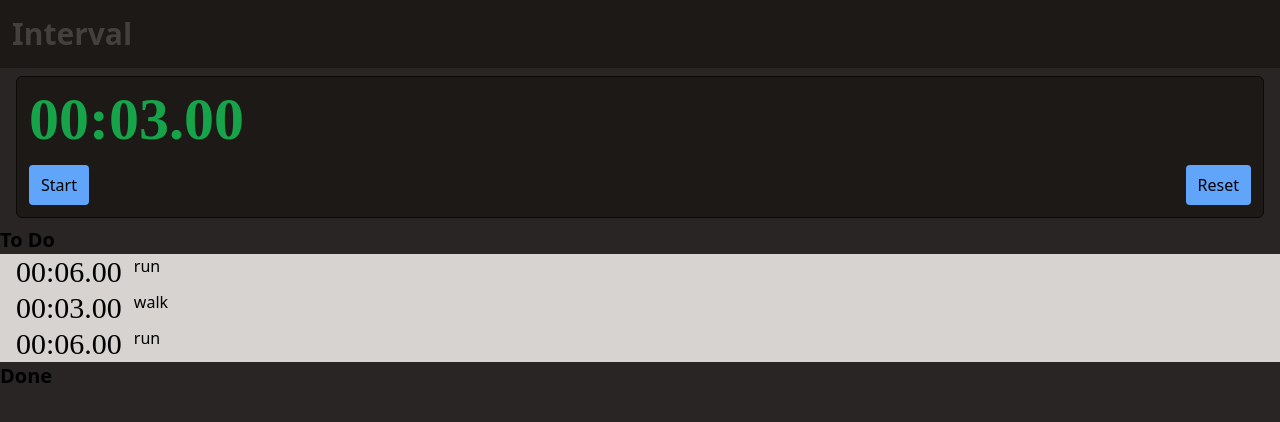
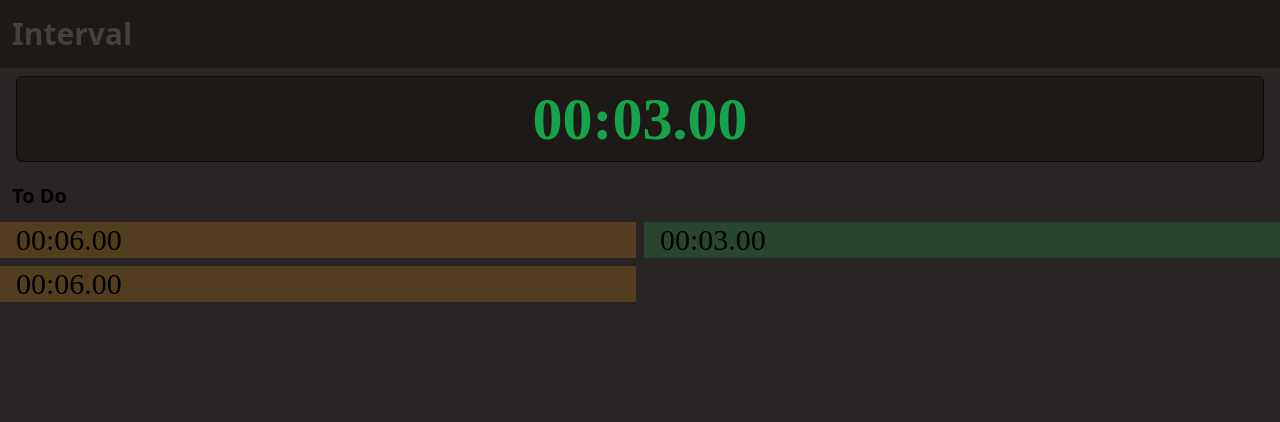
Before and after one commit to rogierborst/interval, a Nuxt app: page / in a window 1280 px wide. Shown: the top 422 px of the page. Built offline with nearby package versions, Linux system fonts and the light colour scheme.

Commit message:
tap counter to toggle, dbl tap to reset + reset all intervals

```diff
--- a/app/app.vue
+++ b/app/app.vue
@@ -4,11 +4,11 @@ import { useIntervalsStore } from '~/useIntervalsStore.js';
 
 const intervalsStore = useIntervalsStore();
 const {
-    intervals,
+    upcomingIntervals,
     finishedIntervals,
     hasActiveInterval
 } = storeToRefs(intervalsStore);
-const { nextInterval } = intervalsStore;
+const { nextInterval, resetIntervals } = intervalsStore;
 
 onMounted(async () => nextInterval());
 
@@ -18,29 +18,32 @@ useHead({ title: 'Interval 🏃🏼‍♂️' });
 <template>
     <div class="bg-stone-800 min-h-dvh">
         <NuxtRouteAnnouncer />
-        <BaseHeader>Interval</BaseHeader>
+        <BaseHeader @click="resetIntervals">Interval</BaseHeader>
 
         <div class="px-4 py-2">
             <Counter v-if="hasActiveInterval" @finished="nextInterval" />
-            <BaseButton v-else @click="nextInterval">Volgende</BaseButton>
         </div>
 
-        <h2 class="font-bold text-xl">To Do</h2>
-        <Interval
-            v-for="(interval, index) in intervals"
-            :key="index"
-            :type="interval.type"
-            :length="interval.length"
-            class="px-4"
-        />
+        <h2 v-if="upcomingIntervals.length" class="p-3 font-bold text-xl">To Do</h2>
+        <div class="grid grid-cols-2 gap-2">
+            <Interval
+                v-for="(interval, index) in upcomingIntervals"
+                :key="index"
+                :type="interval.type"
+                :length="interval.length"
+                class="px-4"
+            />
+        </div>
 
-        <h2 class="font-bold text-xl">Done</h2>
-        <Interval
-            v-for="(interval, index) in finishedIntervals"
-            :key="index"
-            :type="interval.type"
-            :length="interval.length"
-            class="px-4"
-        />
+        <h2 v-if="finishedIntervals.length" class="p-3 font-bold text-xl">Done</h2>
+        <div class="grid grid-cols-2 gap-2">
+            <Interval
+                v-for="(interval, index) in finishedIntervals"
+                :key="index"
+                :type="interval.type"
+                :length="interval.length"
+                class="px-4 opacity-70"
+            />
+        </div>
     </div>
 </template>
--- a/app/components/Counter.vue
+++ b/app/components/Counter.vue
@@ -8,6 +8,8 @@ const {
 } = useTimer();
 const emit = defineEmits(['finished']);
 
+const clickCounter = ref(0);
+let clickTimer;
 
 const toggleTimer = () => {
     if (isRunning.value) {
@@ -24,7 +26,7 @@ onMounted(() => {
 watch(() => activeInterval.value, (newInterval) => {
     setTime(newInterval.length ?? 0);
     startTimer();
-})
+});
 watch(() => isFinished.value, (finished) => {
     if (!finished) return;
 
@@ -33,16 +35,32 @@ watch(() => isFinished.value, (finished) => {
 
 const color = computed(() => {
     return activeInterval.value.type === 'walk' ? 'text-green-600' : 'text-amber-600';
-})
+});
+
+const handleClick = () => {
+    clickCounter.value++;
+
+    if (clickCounter.value === 1) {
+        // Toggle timer after first click
+        toggleTimer();
+
+        clickTimer = setTimeout(() => {
+            clickCounter.value = 0;
+        }, 250);
+    } else {
+        // If dbl click is detected, reset the timer
+        clearTimeout(clickTimer);
+        clickCounter.value = 0;
+        resetTimer();
+    }
+}
 </script>
 
 <template>
-    <div class="bg-stone-900 border border-stone-950 rounded-md p-3">
-        <div class="text-6xl font-bold mb-4 font-time" :class="color" v-text="formattedTime" />
-
-        <div class="flex justify-between">
-            <BaseButton @click="toggleTimer">{{ isRunning ? 'Pauze' : 'Start' }}</BaseButton>
-            <BaseButton @click="resetTimer">Reset</BaseButton>
-        </div>
+    <div
+        class="bg-stone-900 border border-stone-950 rounded-md p-3 text-center"
+        @click="handleClick"
+    >
+        <div class="text-6xl font-bold font-time" :class="color" v-text="formattedTime" />
     </div>
 </template>
--- a/app/components/Interval.vue
+++ b/app/components/Interval.vue
@@ -1,21 +1,22 @@
 <script setup lang="ts">
 import { formatTime } from '~/utils/time.js';
 
-defineProps({
+const props = defineProps({
     length: {
         type: Number,
-        default: 60,
+        default: 60
     },
     type: {
         type: String,
-        default: 'walk',
+        default: 'walk'
     }
 });
+
+const background = computed(() => {
+    return props.type === 'walk' ? 'bg-green-500/20' : 'bg-amber-500/20';
+})
 </script>
 
 <template>
-<div class="flex gap-3 bg-stone-300">
-    <div class="text-3xl font-time" v-text="formatTime(length * 1000)" />
-    <div v-text="type" />
-</div>
+    <div class="text-3xl font-time" :class="background" v-text="formatTime(length * 1000)" />
 </template>
--- a/app/useIntervalsStore.js
+++ b/app/useIntervalsStore.js
@@ -1,7 +1,6 @@
 import { defineStore } from 'pinia';
 
-export const useIntervalsStore = defineStore('intervals', () => {
-    const intervals = ref([
+const intervals = [
     {
         type: 'walk',
         length: 3,
@@ -18,10 +17,12 @@ export const useIntervalsStore = defineStore('intervals', () => {
         type: 'run',
         length: 6,
     },
-    ]);
+];
 
+export const useIntervalsStore = defineStore('intervals', () => {
     const activeInterval = ref(null);
 
+    const upcomingIntervals = ref(intervals.map(interval => ({ ...interval })));
     const finishedIntervals = ref([]);
 
     const hasActiveInterval = computed(() => {
@@ -33,8 +34,22 @@ export const useIntervalsStore = defineStore('intervals', () => {
             finishedIntervals.value.push(activeInterval.value);
         }
 
-        activeInterval.value = intervals.value.shift();
+        activeInterval.value = upcomingIntervals.value.shift();
     }
 
-    return { intervals, activeInterval, finishedIntervals, nextInterval, hasActiveInterval };
+    const resetIntervals = () => {
+        upcomingIntervals.value = intervals.map(interval => ({ ...interval }));
+        finishedIntervals.value = [];
+        activeInterval.value = null;
+        nextInterval();
+    }
+
+    return {
+        activeInterval,
+        upcomingIntervals,
+        finishedIntervals,
+        nextInterval,
+        resetIntervals,
+        hasActiveInterval
+    };
 });
```
Lines whose indentation alone changed are shown as unchanged.
